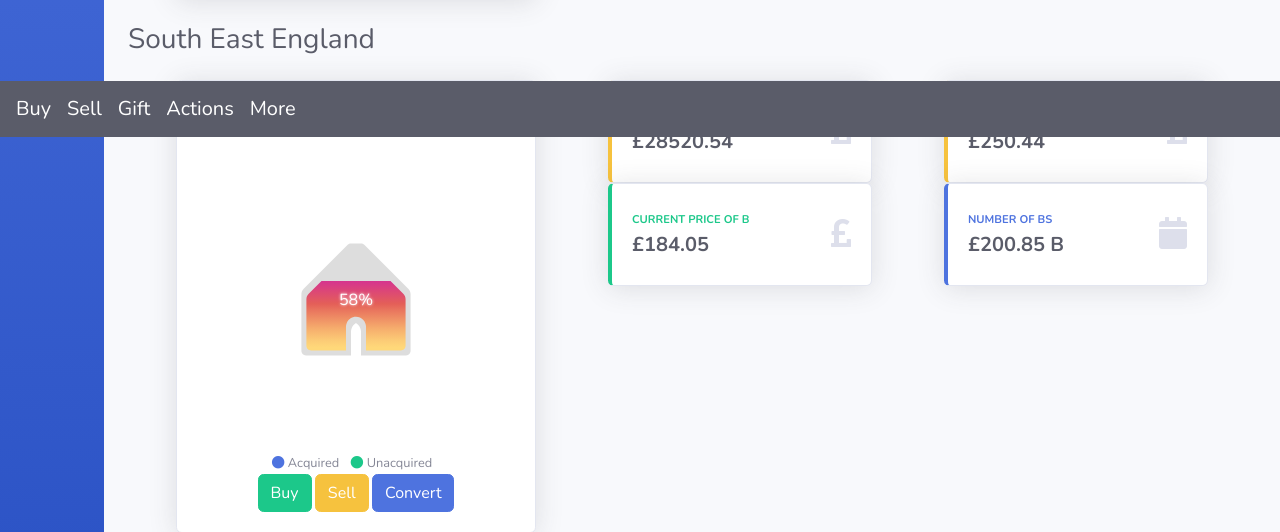
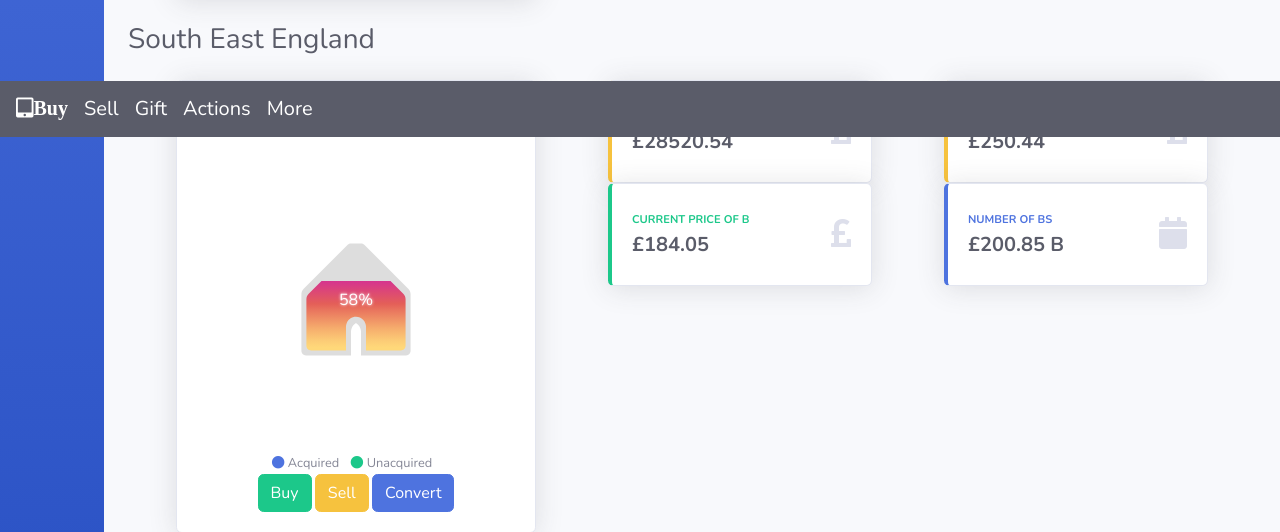
Before and after one commit to Edozie101/bbyb, a Django app: page /dashboard/ in a window 1280 px wide. Shown: the part 663-1195 px from the top of the page. Run offline with Django 3.2, Linux system fonts and the light colour scheme; some libraries are stand-ins or nearby versions.

Commit message:
added navbar changes

```diff
--- a/bbb/bricks/templates/dashboard.html
+++ b/bbb/bricks/templates/dashboard.html
@@ -162,9 +162,9 @@
 
         <!-- Topbar -->
         <nav class="navbar navbar-expand navbar-light bg-white topbar mb-4 static-top shadow">
-        <nav class="navbar navbar-expand-md navbar-dark bg-dark fixed-bottom">
+        <nav id="bottomtab" class="navbar navbar-expand-md navbar-dark bg-dark fixed-bottom">
 
-            <a href="/buy" class="navbar-brand">Buy</a>
+            <a href="/buy" class="navbar-brand"><i class="fas fa-tablet-alt">Buy</i></a>
             <a href="/sell" class="navbar-brand">Sell</a>
             <a href="/gift" class="navbar-brand">Gift</a>
             <a href="#" class="navbar-brand">Actions</a>
```
